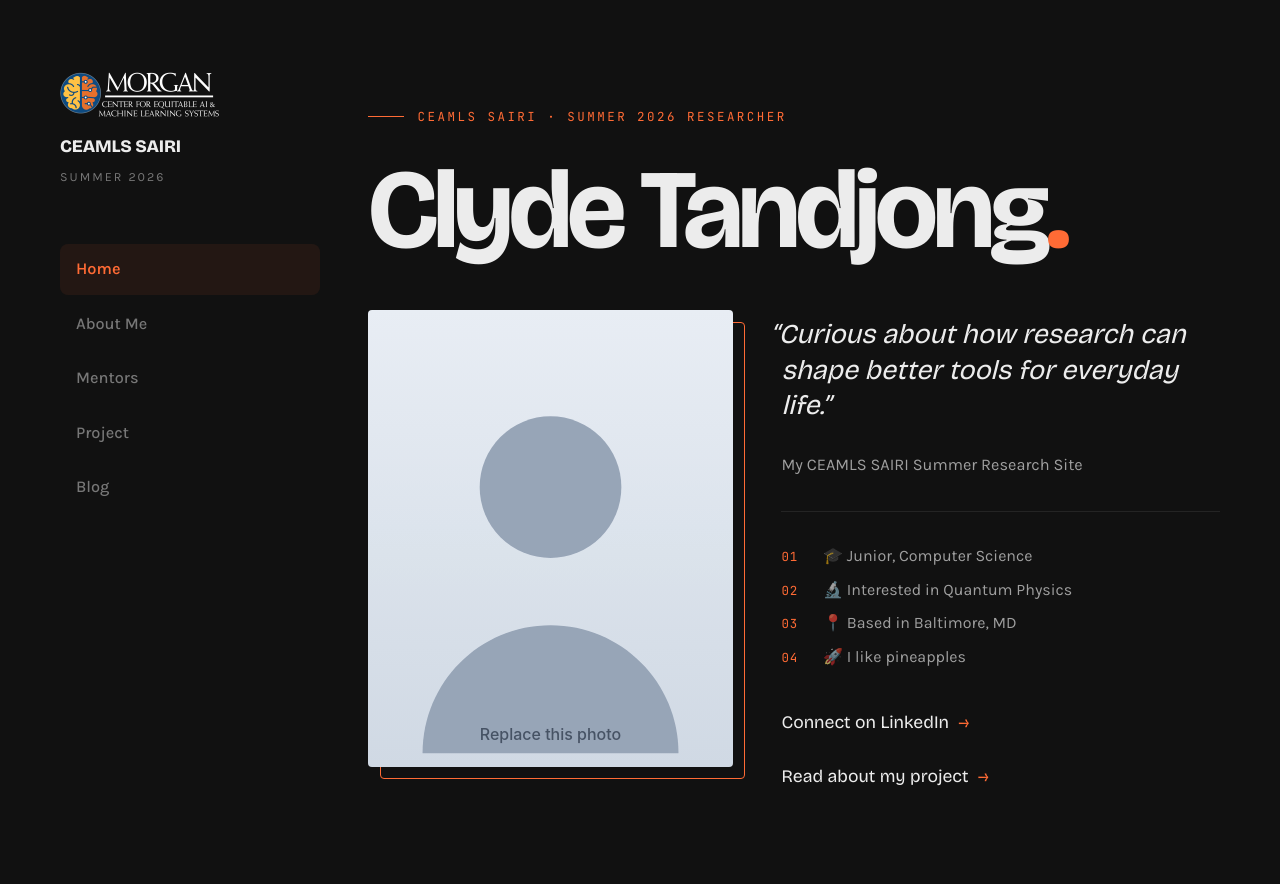
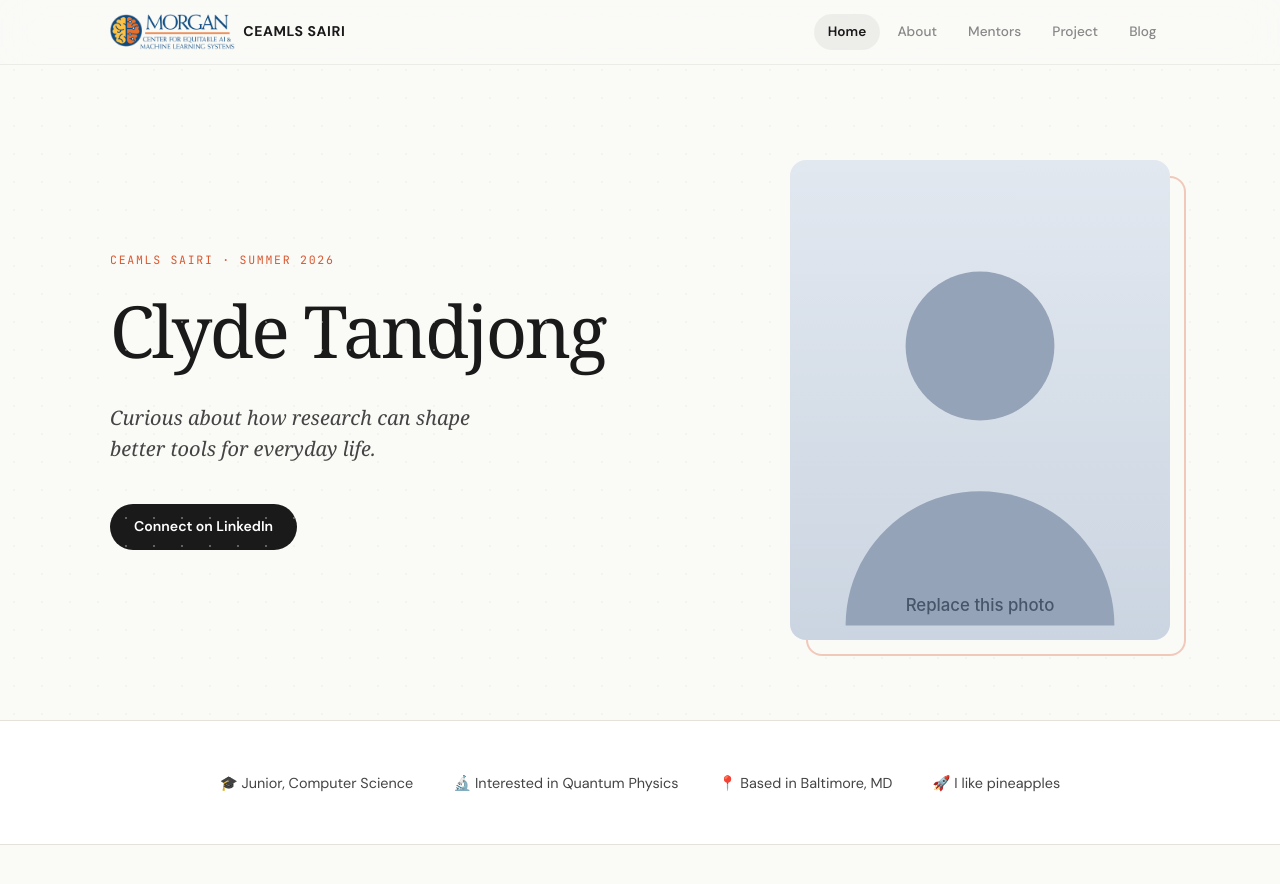
Before and after one commit to leonafrancis/leonafrancisceamls26.github.io, a Jekyll site: the page built from index.md, in a window 1280 px wide and 900 px high. Shown: the top 884 px of the window. Built offline with Jekyll 4.4.1, drawn with Linux system fonts in a browser that asks for light colours; some web fonts are replaced; part of the change alters nothing that is shown.

Commit message:
Update _config.yml

```diff
--- a/_config.yml
+++ b/_config.yml
@@ -7,8 +7,8 @@
 title: Leona Francis                              # <- your name
 author: Leona Francis                             # <- your name (shown as post byline)
 description: My CEAMLS SAIRI Summer Research Site  # <- short site tagline
-email:                                             # <- (optional) contact email for SEO
-url: https://leonafrancis.github.io               # <- your final site URL (canonical SEO links)
+email: Leonafrancis2026@gmail.com                                            # <- (optional) contact email for SEO
+url: https://leonafrancisceamls26.github.io               # <- your final site URL (canonical SEO links)
 lang: en-US
 
 # ----- Branding (program-wide; rarely changes) -----
@@ -24,7 +24,7 @@ logo_on_dark:  /assets/images/logo-on-dark.png
 # ----- Theme selection -----
 # Choose one of: minimal | premium | fresh | signal
 # See README.md for screenshots of each theme.
-theme_name: fresh
+theme_name: premium
 
 # ----- Site behavior -----
 show_downloads: false
```
